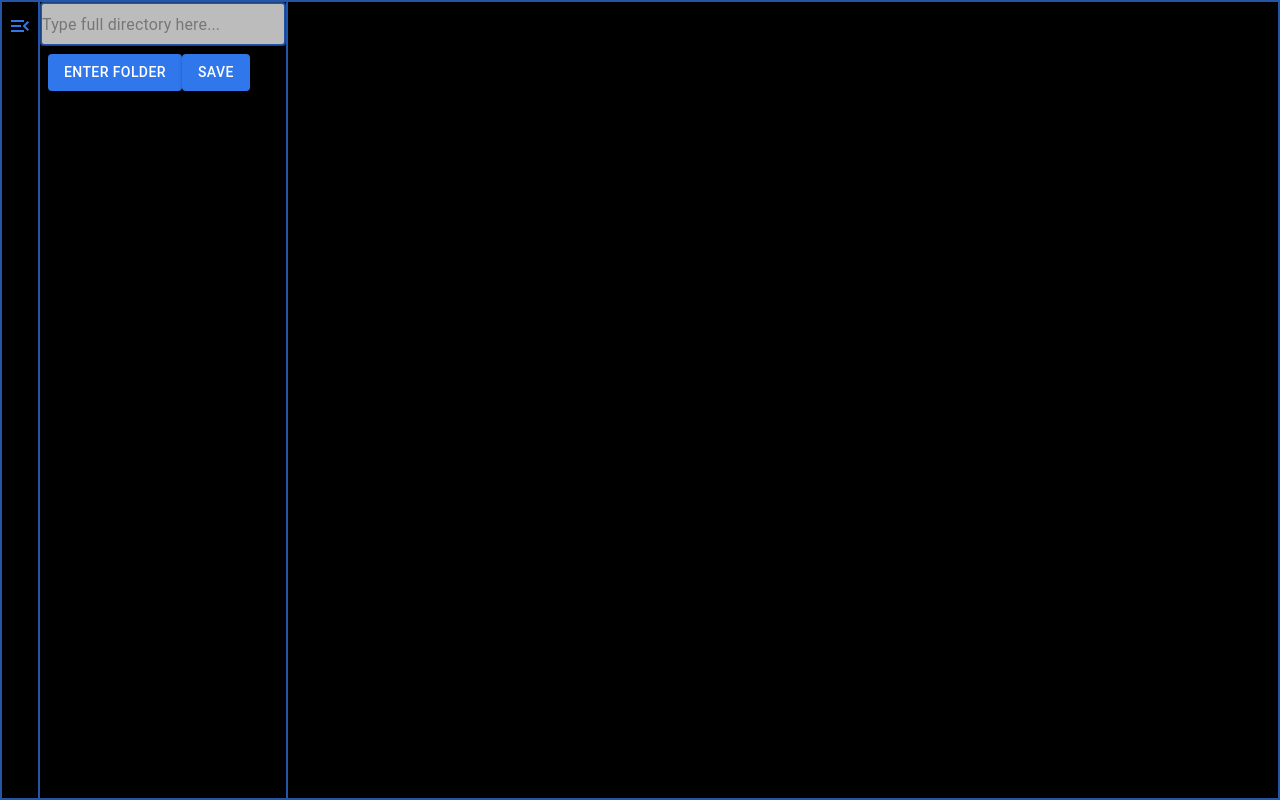
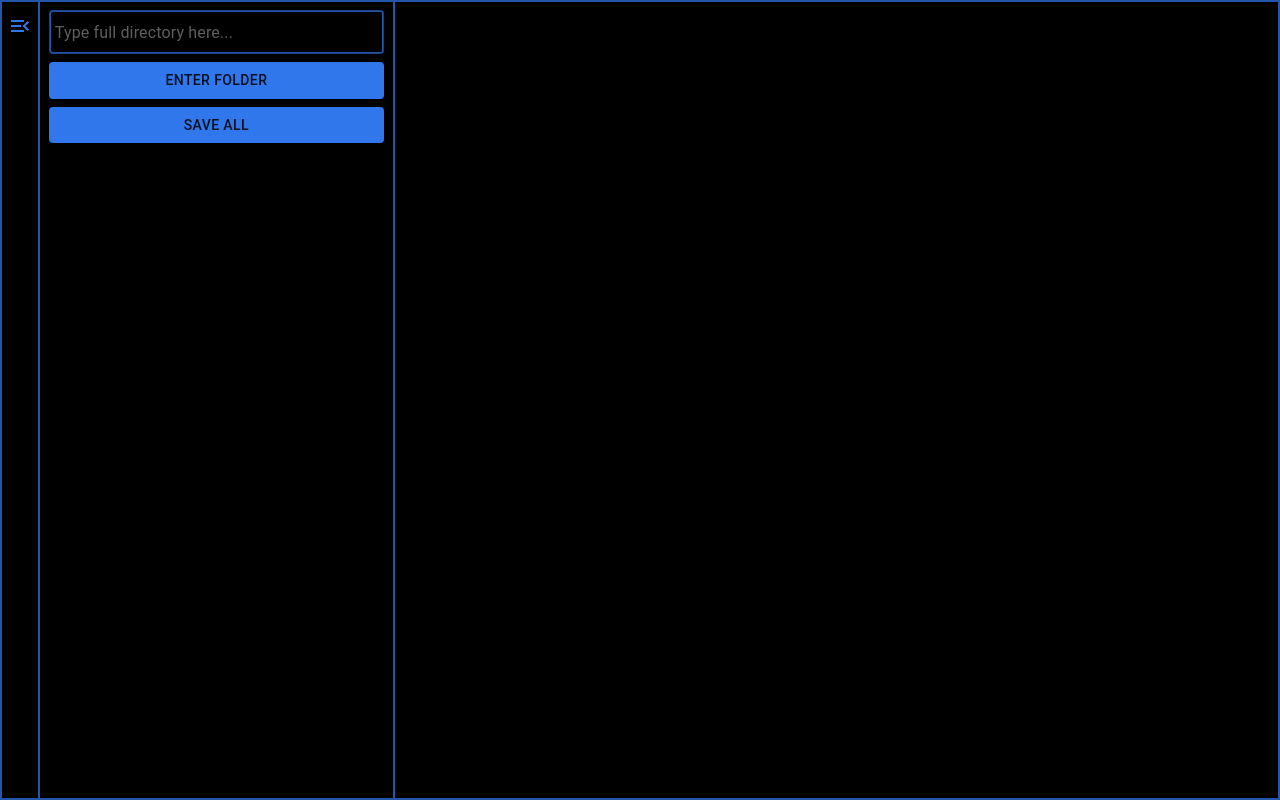
Before and after one commit to WillSkelton/commentor, a React (Create React App) app: page / in a window 1280 px wide. Built offline with nearby package versions, Linux system fonts and the light colour scheme.

Commit message:
Added helper text

```diff
--- a/src/App.js
+++ b/src/App.js
@@ -38,6 +38,7 @@ const useStyles = makeStyles({
     justifyContent: "flex-start",
   },
   MenuButton: {
+    color: colors.blue,
     "&:hover": {
       color: `${colors.green}`,
     },
@@ -91,7 +92,7 @@ const App = () => {
         <div className={classes.MenuButtonContainer}>
           <IconButton
             className={classes.MenuButton}
-            color="primary"
+            // color="primary"
             onClick={toggleShow}
           >
             {showFiles ? <MenuOpen></MenuOpen> : <Menu></Menu>}
--- a/src/components/FileViewer/FileViewer.jsx
+++ b/src/components/FileViewer/FileViewer.jsx
@@ -19,11 +19,11 @@ const useStyles = makeStyles({
     borderLeft: `1px solid ${colors.slate}`,
     boxSizing: "border-box",
     height: "100%",
-    width: "25%",
+    width: "40%",
     display: "flex",
     flexDirection: "column",
     justifyContent: "flex-start",
-    alignItems: "flex-start",
+    alignItems: "center",
     padding: "0px",
 
     "&:hover": {
@@ -39,14 +39,32 @@ const useStyles = makeStyles({
   textFieldBigInput: {
     width: "100%",
     padding: "0px",
+
+    color: colors.white,
   },
   textFieldLittleInput: {
-    backgroundColor: colors.lightGrey,
-    padding: "0px",
+    backgroundColor: colors.black,
+    color: colors.white,
+    padding: "0px 4px",
     width: "100%",
     border: `2px solid ${colors.slate}`,
     borderRadius: "4px",
     minHeight: "40px",
+  },
+  helperText: {
+    marginLeft: "14px",
+    marginRight: "14px",
+    color: colors.white,
+    fontSize: "0.75rem",
+    marginTop: "3px",
+    textAlign: "left",
+    fontFamily: "Roboto, Helvetica, Arial, sans-serif",
+    fontWeight: "400",
+    lineHeight: "1.66",
+    letterSpacing: "0.03333em",
+  },
+  listDiv: {
+    width: "100%",
   },
   List: {
     width: "100%",
@@ -67,10 +85,24 @@ const useStyles = makeStyles({
   Typography: {
     color: colors.white,
   },
+  tfAndButtons: {
+    marginTop: "8px",
+    width: "95%",
+  },
+  ButtonCol: {
+    display: "flex",
+    flexDirection: "column",
+    alignItems: "center",
+    justifyContent: "flex-start",
+    width: "100%",
+  },
+  Buttons: {
+    width: "100%",
+    backgroundColor: colors.blue,
 
-  ButtonRow: {
-    margin: "8px",
-    width: "100%",
+    "&:hover": {
+      backgroundColor: colors.green,
+    },
   },
 });
 
@@ -87,17 +119,25 @@ const FileViewer = (props) => {
 
   const [activeFileIndex, setActiveFileIndex] = useState(0);
   const [error, setError] = useState(false);
+  const [errorMessage, setErrorMessage] = useState("");
   const [inputDirectory, setInputDirectory] = useState("");
 
   const handleClick = () => {
     getFiles("opendirectory", inputDirectory)
       .then((res) => {
         setError(false);
+        setErrorMessage("");
         updateFiles(res);
       })
       .catch((err) => {
         setError(true);
         console.log(err);
+
+        if (err.data) {
+          setErrorMessage(err.data);
+        } else {
+          setErrorMessage(err);
+        }
       });
   };
 
@@ -137,6 +177,7 @@ const FileViewer = (props) => {
 
   return (
     <div className={classes.root}>
+      <div className={classes.tfAndButtons}>
         <TextField
           placeholder="Type full directory here..."
           className={classes.textField}
@@ -144,20 +185,44 @@ const FileViewer = (props) => {
           variant="outlined"
           inputProps={{
             className: classes.textFieldLittleInput,
+            style: {
+              backgroundColor: `${error ? colors.red : colors.black}`,
+            },
           }}
-        InputProps={{ className: classes.textFieldBigInput }}
+          InputProps={{
+            className: classes.textFieldBigInput,
+            style: {
+              backgroundColor: `${error ? colors.white : colors.black}`,
+            },
+          }}
           value={inputDirectory.value}
           onChange={(e) => {
             setInputDirectory(e.target.value);
           }}
+          helperText={
+            error && <p className={classes.helperText}>{errorMessage}</p>
+          }
+          // style={{
+          //   backgroundColor: `${error ? colors.white : colors.black}`,
+          // }}
         ></TextField>
-      <div className={classes.ButtonRow}>
-        <Button variant="contained" color="primary" onClick={handleClick}>
+        <div className={classes.ButtonCol}>
+          <Button
+            className={classes.Buttons}
+            variant="contained"
+            onClick={handleClick}
+            style={{
+              marginTop: `${error ? "0px" : "8px"}`,
+            }}
+          >
             Enter Folder
           </Button>
-        <Save>Save</Save>
+          <Save>Save All</Save>
         </div>
+      </div>
+      <div className={classes.listDiv}>
         <List className={classes.List}>{generateList}</List>
+      </div>
     </div>
   );
 };
--- a/src/components/FileViewer/Save.jsx
+++ b/src/components/FileViewer/Save.jsx
@@ -1,11 +1,25 @@
 import React from "react";
-import {
-  makeStyles,
-  Button,
-} from "@material-ui/core";
+import { makeStyles, Button } from "@material-ui/core";
+
+import { colors } from "../../services";
+
+const useStyles = makeStyles({
+  Buttons: {
+    marginTop: "8px",
+    width: "100%",
+
+    backgroundColor: colors.blue,
+
+    "&:hover": {
+      backgroundColor: colors.green,
+    },
+  },
+});
 
 const Save = (props) => {
   const { children } = props;
+
+  const classes = useStyles();
 
   const handleClick = () => {
     // Request to save all of the updated comments
@@ -13,13 +27,13 @@ const Save = (props) => {
 
   return (
     <Button
+      className={classes.Buttons}
       variant="contained"
-      color="primary"
       onClick={handleClick}
     >
       {children}
     </Button>
   );
-}
+};
 
 export default Save;
--- a/src/services/colors.js
+++ b/src/services/colors.js
@@ -13,7 +13,7 @@ export const colors = {
   purple: "#c92feb",
   green: "#2feb51",
   yellow: "#e8eb2f",
-  red: "#eb2f2f",
+  red: "#a30d0d",
   susie: "#eb2f8a",
 };
 
```
Lines whose indentation alone changed are shown as unchanged.
